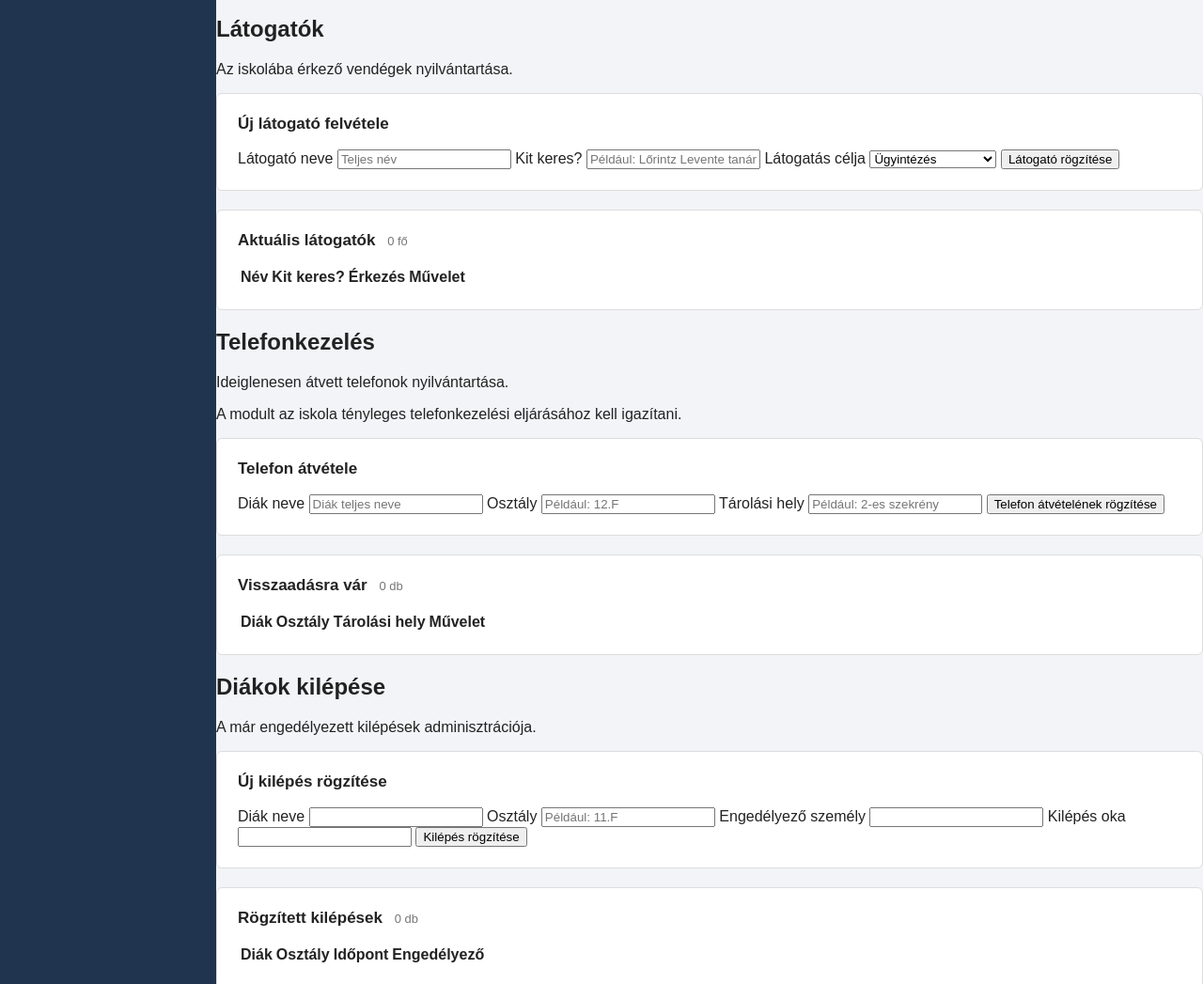
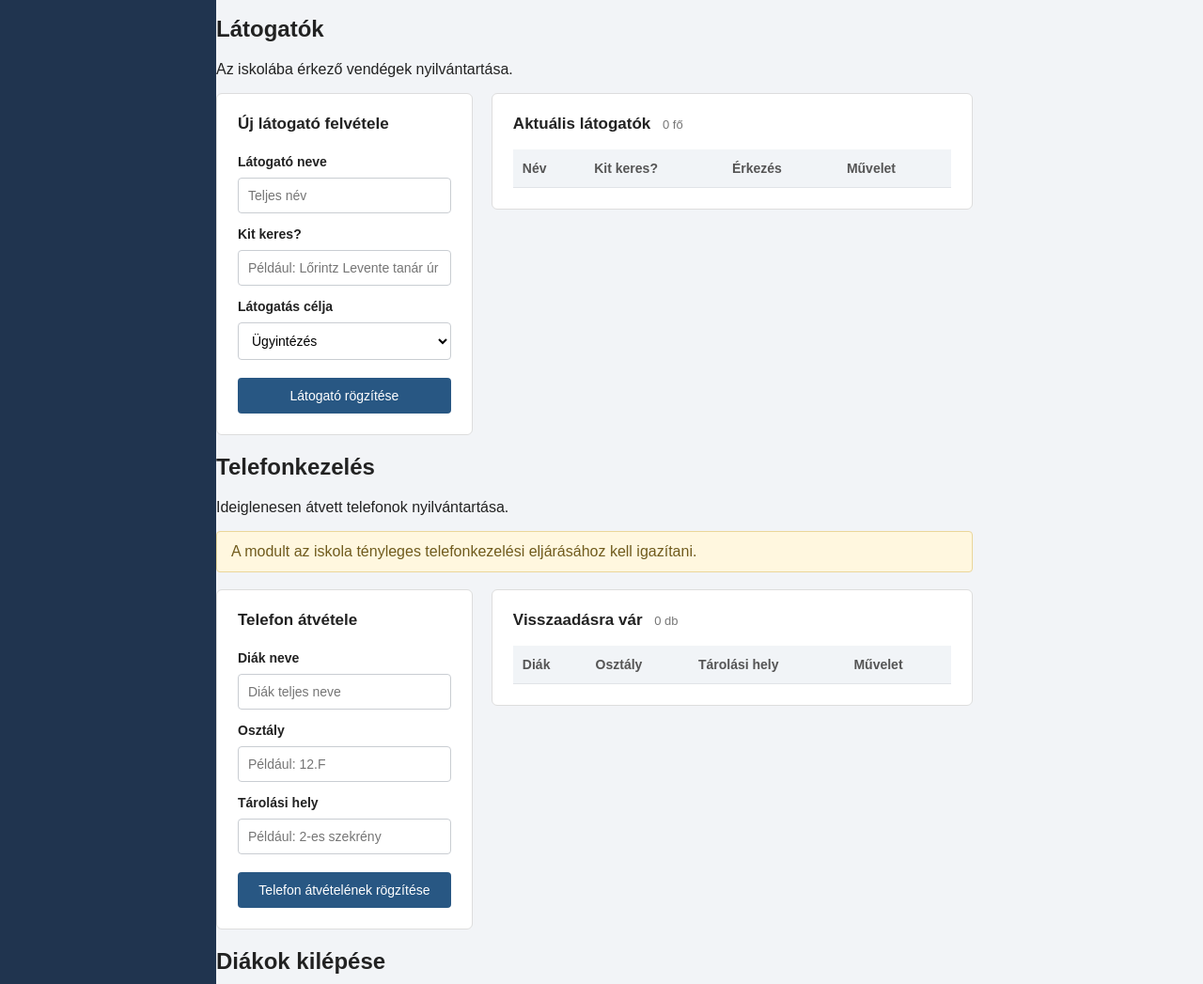
Before and after one commit to mezeimarcell1/PortaHub, a plain HTML site: page index.html in a window 1280 px wide. Shown: the part 514-1561 px from the top of the page at 94% size. Drawn offline with Linux system fonts and the light colour scheme.

Commit message:
tablazat

```diff
--- a/style.css
+++ b/style.css
@@ -143,3 +143,104 @@ h1, h2, h3, p {
 .gyors-gomb:hover {
     background-color: #edf3f9;
 }
+
+.ket-oszlop {
+    display: grid;
+    grid-template-columns: minmax(260px, 0.8fr) minmax(400px, 1.5fr);
+    gap: 20px;
+    align-items: start;
+}
+
+form {
+    display: flex;
+    flex-direction: column;
+    gap: 9px;
+}
+
+form label {
+    font-size: 14px;
+    font-weight: bold;
+    margin-top: 5px;
+}
+
+input,
+select,
+textarea {
+    width: 100%;
+    padding: 10px;
+    border: 1px solid #c9cdd2;
+    border-radius: 4px;
+    background-color: white;
+    font-size: 14px;
+}
+
+textarea {
+    resize: vertical;
+}
+
+.fo-gomb {
+    border: 0;
+    border-radius: 4px;
+    background-color: #285783;
+    color: white;
+    padding: 11px 14px;
+    margin-top: 10px;
+    font-size: 14px;
+}
+
+.fo-gomb:hover {
+    background-color: #1d4265;
+}
+
+.figyelmeztetes {
+    padding: 12px 15px;
+    background-color: #fff7df;
+    border: 1px solid #ead69a;
+    color: #705b1d;
+    border-radius: 4px;
+    margin-bottom: 18px;
+}
+
+.tabla-gorgeto {
+    width: 100%;
+    overflow-x: auto;
+}
+
+table {
+    width: 100%;
+    border-collapse: collapse;
+    font-size: 14px;
+}
+
+thead {
+    background-color: #f1f4f7;
+}
+
+th,
+td {
+    padding: 12px 10px;
+    border-bottom: 1px solid #e1e4e8;
+    text-align: left;
+    white-space: nowrap;
+}
+
+th {
+    color: #555555;
+    font-weight: bold;
+}
+
+tbody tr:hover {
+    background-color: #f8fafc;
+}
+
+.kis-gomb {
+    border: 1px solid #b7c7d8;
+    border-radius: 4px;
+    background-color: #eef4fa;
+    color: #244d78;
+    padding: 6px 9px;
+}
+
+.kis-gomb:hover {
+    background-color: #dce9f5;
+}
```
